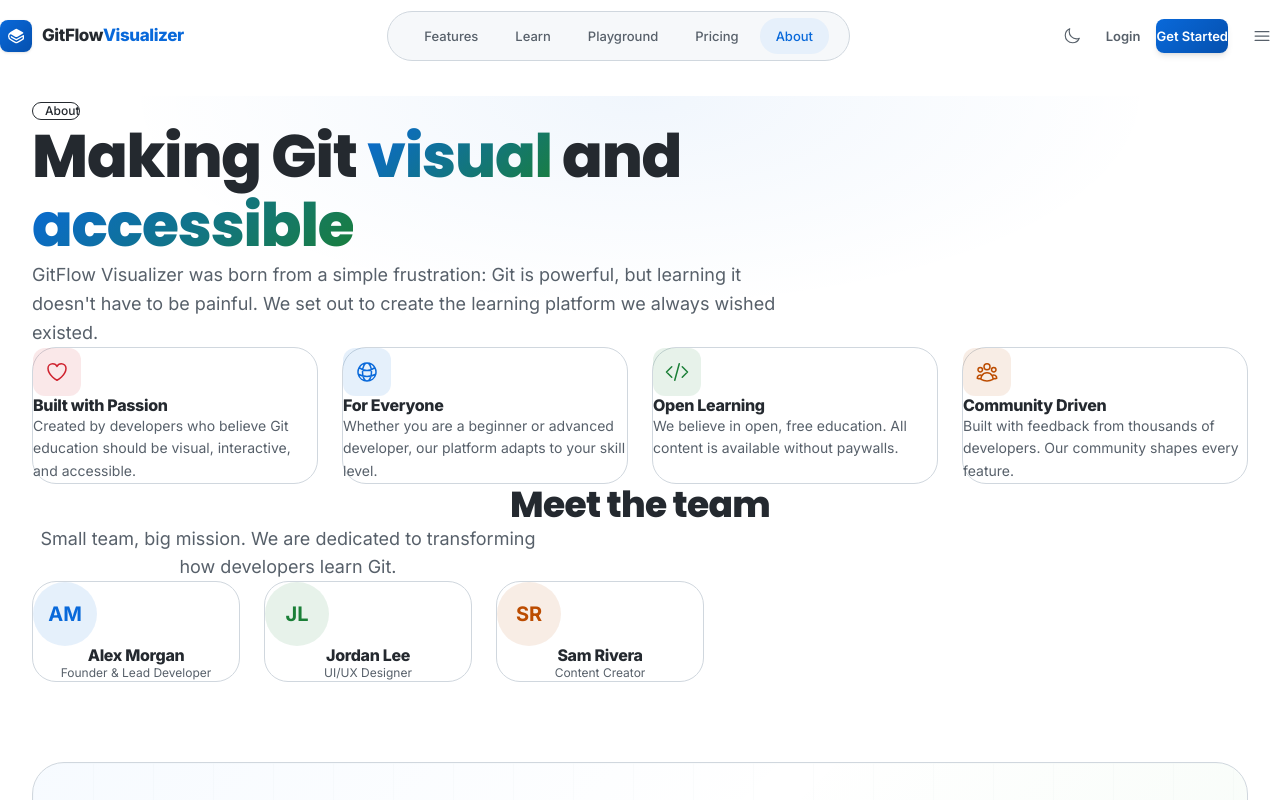
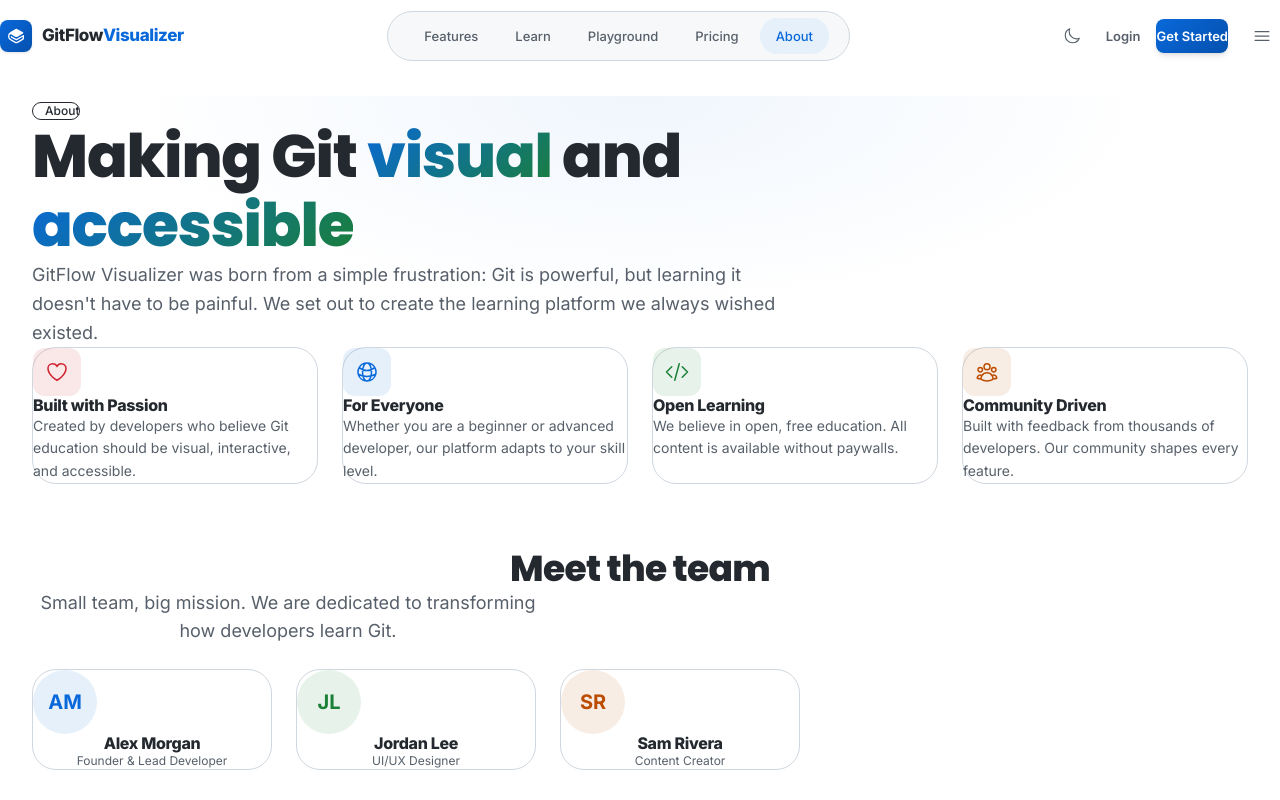
Before and after one commit to Tahirainfo308-arch/GitFlow-Visualizer, a React (Vite) app: page /about in a window 1280 px wide. Shown: the top 800 px of the page. Built offline with nearby package versions, Linux system fonts and the light colour scheme.

Commit message:
Refactor About page: separate value cards (mb-4rem) from team section (mt-2rem), team grid repeat(3,1fr) gap-1.5rem full-width

```diff
--- a/src/pages/AboutPage.jsx
+++ b/src/pages/AboutPage.jsx
@@ -73,7 +73,8 @@ export default function AboutPage() {
 
       <section className="py-16 lg:py-20">
           <motion.div
-            className="grid grid-cols-1 sm:grid-cols-2 lg:grid-cols-4 gap-6 mb-24"
+            className="grid grid-cols-1 sm:grid-cols-2 lg:grid-cols-4 gap-6"
+            style={{ marginBottom: '4rem' }}
             variants={staggerContainer}
             initial="hidden"
             whileInView="visible"
@@ -94,7 +95,7 @@ export default function AboutPage() {
             ))}
           </motion.div>
 
-          <div className="text-center mb-12">
+          <div className="text-center" style={{ marginTop: '2rem', marginBottom: '1.5rem' }}>
             <h2 className="font-poppins text-3xl sm:text-4xl font-bold mb-4">
               Meet the team
             </h2>
@@ -105,7 +106,8 @@ export default function AboutPage() {
           </div>
 
           <motion.div
-            className="grid grid-cols-1 sm:grid-cols-3 gap-6 max-w-2xl mx-auto"
+            style={{ display: 'grid', gridTemplateColumns: 'repeat(3, 1fr)', gap: '1.5rem', width: '100%', marginTop: '1.5rem' }}
+            className="max-w-3xl mx-auto"
             variants={staggerContainer}
             initial="hidden"
             whileInView="visible"
```
